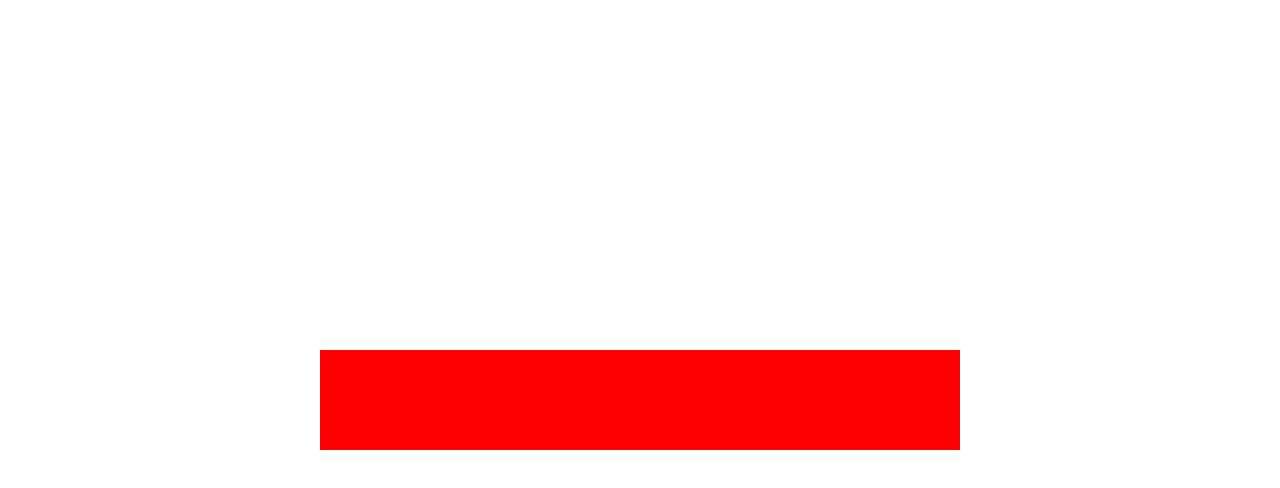
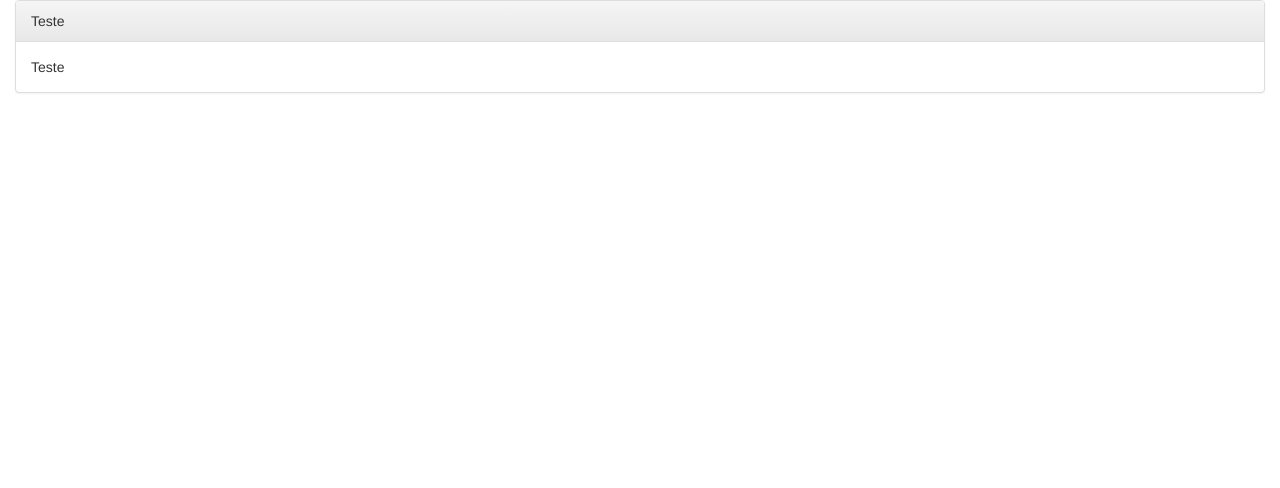
Before and after one commit to MauricioMichels/mauriciomichels.github.io, a plain HTML site: page index2.html in a window 1280 px wide. Drawn offline with nearby package versions, Linux system fonts and the light colour scheme.

Commit message:
Commit para merge

```diff
--- a/index2.html
+++ b/index2.html
@@ -27,23 +27,22 @@
     <body>
 
         <div class="container-fluid">
-            <div class="row t">
 
-                <div class="r col-md-6 col col-md-offset-3" style="background-color: red; height: 100px">
-
+            <div class="panel panel-default">
+                <div class="panel-heading">
+                    Teste
                 </div>
 
-
+                <div class="panel-body">
+                    Teste
+                </div>
             </div>
 
-
-            <script type="text/javascript" src="./app.js" ></script>
         </div>
-
-
 
     </body>
 
+    <script type="text/javascript" src="./app.js" ></script>
 
 
 </html>
```
